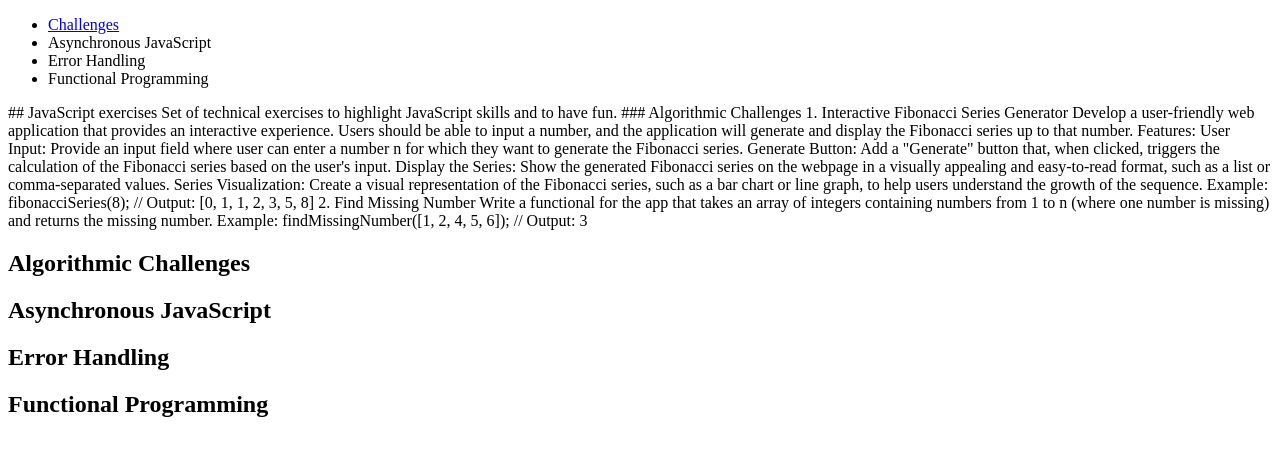
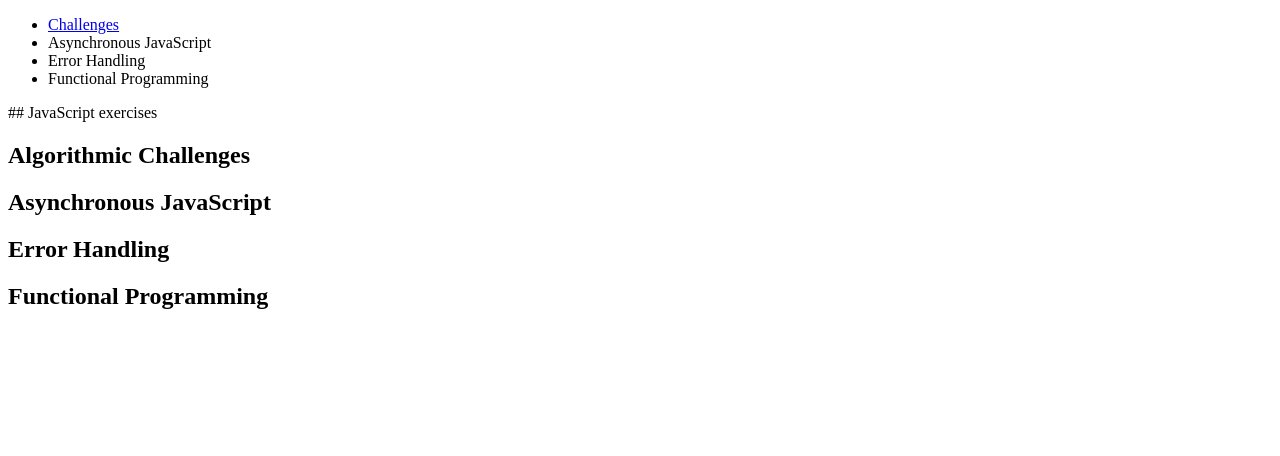
Before and after one commit to GreenCatInForest/javaScript-challenges-app, a plain HTML site: page index.html in a window 1280 px wide. Drawn offline with Linux system fonts and the light colour scheme.

```diff
--- a/index.html
+++ b/index.html
@@ -17,40 +17,6 @@
           <li>Functional Programming</li>
         </ul>
       </nav>## JavaScript exercises
-
-      Set of technical exercises to highlight JavaScript skills and to have fun.
-
-      ### Algorithmic Challenges
-
-      1. Interactive Fibonacci Series Generator
-
-      Develop a user-friendly web application that provides an interactive experience.
-
-      Users should be able to input a number, and the application will generate and display the Fibonacci series up to that number.
-
-      Features:
-
-      User Input:
-      Provide an input field where user can enter a number n for which they want to generate the Fibonacci series.
-
-      Generate Button:
-      Add a "Generate" button that, when clicked, triggers the calculation of the Fibonacci series based on the user's input.
-
-      Display the Series:
-      Show the generated Fibonacci series on the webpage in a visually appealing and easy-to-read format, such as a list or comma-separated values.
-
-      Series Visualization:
-      Create a visual representation of the Fibonacci series, such as a bar chart or line graph, to help users understand the growth of the sequence.
-
-      Example: fibonacciSeries(8);
-      // Output: [0, 1, 1, 2, 3, 5, 8]
-
-      2. Find Missing Number
-         Write a functional for the app that takes an array of integers containing numbers from 1 to n (where one number is missing) and returns the missing number.
-
-         Example: findMissingNumber([1, 2, 4, 5, 6]);
-         // Output: 3
-
     </header>
     <main>
       <section id="algorithmicChallenges">
```
